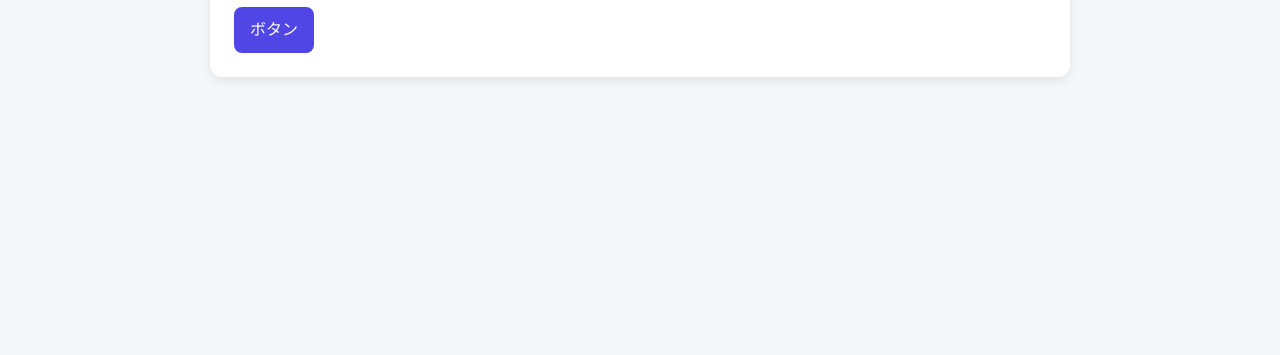
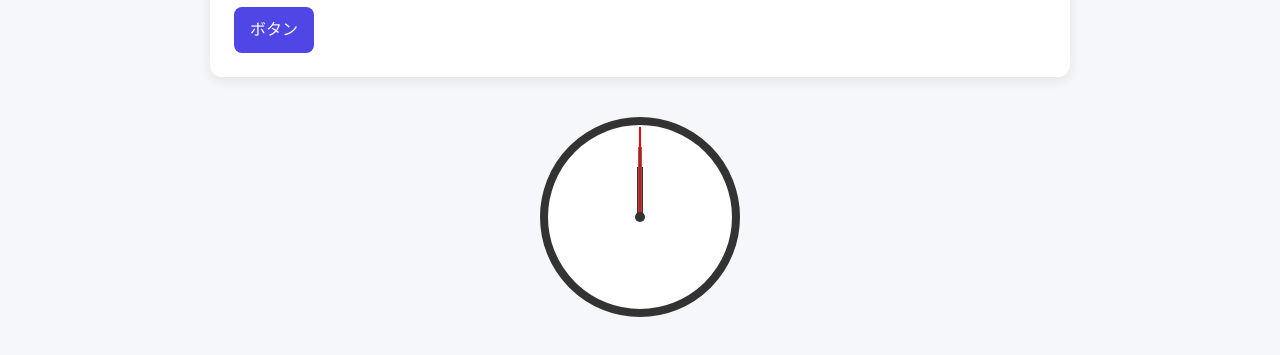
Before and after one commit to fukzzy/hello-okan, a plain HTML site: page index.html in a window 1280 px wide. Shown: the part 223-578 px from the top of the page. Drawn offline with Linux system fonts and the light colour scheme.

Commit message:
Update style.css

```diff
--- a/style.css
+++ b/style.css
@@ -84,6 +84,59 @@ input, textarea {
   color: #4f46e5;
 }
 
+/* --- Clock --- */
+.clock {
+  width: 200px;
+  height: 200px;
+  border: 8px solid #333;
+  border-radius: 50%;
+  position: relative;
+  margin: 40px auto;
+  background: #fff;
+}
+
+/* 針 */
+.hand {
+  position: absolute;
+  bottom: 50%;
+  left: 50%;
+  transform-origin: bottom;
+  transform: translateX(-50%) rotate(0deg);
+}
+
+/* 時針 */
+.hour {
+  width: 6px;
+  height: 50px;
+  background: #333;
+}
+
+/* 分針 */
+.minute {
+  width: 4px;
+  height: 70px;
+  background: #666;
+}
+
+/* 秒針 */
+.second {
+  width: 2px;
+  height: 90px;
+  background: red;
+}
+
+/* 中心 */
+.center-dot {
+  width: 10px;
+  height: 10px;
+  background: #333;
+  border-radius: 50%;
+  position: absolute;
+  top: 50%;
+  left: 50%;
+  transform: translate(-50%, -50%);
+}
+
 /* --- Responsive (スマホ対応) --- */
 @media (max-width: 600px) {
 
```
